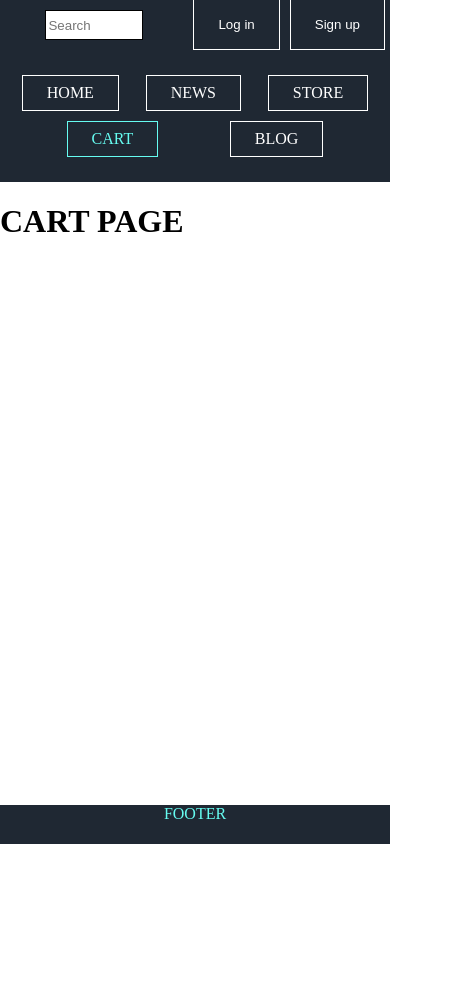
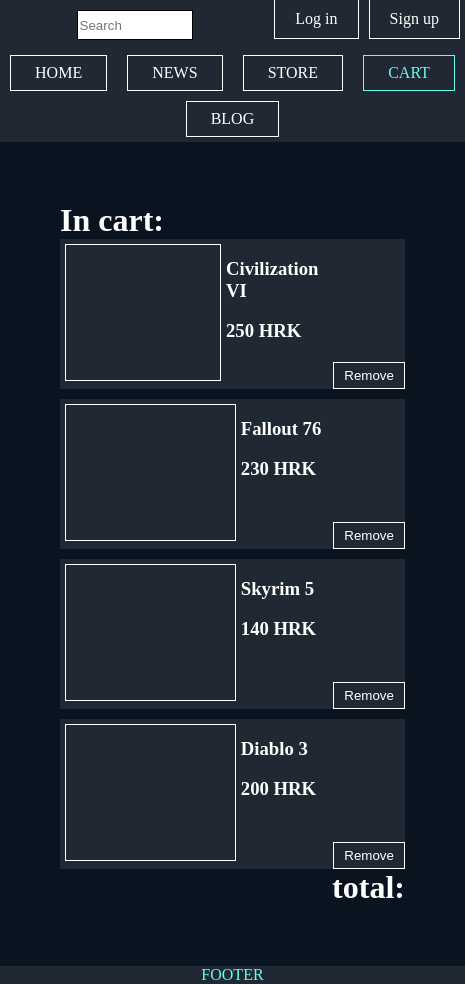
Before and after one commit to ivo011/HCI, a Gatsby site: page /cart in a window 390 px wide. Shown: the whole page, 465 px wide, since content can reach past the window. Before the commit the page ends 844 px from the top, so only its background shows below. Built offline with nearby package versions, Linux system fonts and the light colour scheme; Gatsby itself is replaced by a stand-in of ours.

Commit message:
added cartItem component and cart layout

```diff
--- a/src/components/HomeItemPage.js
+++ b/src/components/HomeItemPage.js
@@ -7,8 +7,9 @@
 import "./storeItem.css"
 import "./Modal.css"
 
+
 Modal.setAppElement('body');
-const StoreItemPage = ({productData, setButtonState, ShowNotification}) => {
+const StoreItemPage = ({productData, setButtonState}) => {
 
     const customStyles = {
         content : {
@@ -19,7 +20,6 @@
           marginRight: '-50%',
           transform: 'translate(-50%, -50%)',
           padding:'20px',
-          width:'400px',
 
         }
       };
@@ -56,7 +56,7 @@
                             <h1>{productData[0]["name"]}</h1>
                             <h3>Add {productData[0]["name"]} to cart?</h3>
                             <div className="Buttons">
-                                <button  className="ModalButton yes" onClick={()=>{setModalIsOpen(false); setButtonState(0); ShowNotification();}}>Yes</button>
+                                <button  className="ModalButton yes" onClick={()=>{setModalIsOpen(false); setButtonState(0);}}>Yes</button>
                                 <button  className="ModalButton no" onClick={()=>setModalIsOpen(false)}>No</button>
                             </div>
                           </div>
--- a/src/components/StoreItemPage.js
+++ b/src/components/StoreItemPage.js
@@ -19,7 +19,6 @@
           marginRight: '-50%',
           transform: 'translate(-50%, -50%)',
           padding:'20px',
-          width:'400px',
 
         }
       };
--- a/src/components/blog.css
+++ b/src/components/blog.css
@@ -1,11 +1,11 @@
 /* Stilovi za kontejner u kojem se nalaze novosti*/
 .blog-container{
     background-color:#0A1421;
-    /*border:1px solid orange;*/
     display:flex;
     flex-direction: column;
     align-items: center;
-    padding:30px;
+    justify-content: space-around;
+
 }
 .blog-grid{
     display:grid;
--- a/src/components/card.css
+++ b/src/components/card.css
@@ -1,6 +1,5 @@
 /* Stilovi za jednu karticu i pojedine njene elemente */
 .card{
-    border: 1px solid red;
     display:flex;
     flex-direction: column;
     margin:10px;
--- /dev/null
+++ b/src/components/cart.css
@@ -0,0 +1,53 @@
+.cart-page{
+    background-color:#0A1421;
+    display:flex;
+    flex-direction: column;
+    padding:60px;
+}
+.cart-page h1{
+    margin: 0;
+}
+.cart-grid{
+    display:grid;
+    grid-template-columns: 1fr;
+    grid-gap: 10px;
+
+}
+.cart-item{
+    width:100%;
+    height: 150px;
+    background-color:#1F2833;
+    margin:0 auto;
+    display:flex;
+    justify-content: space-between;
+
+}
+.left{
+    display: flex;
+}
+.inCart{
+    color: white;
+}
+.total{
+    align-self: flex-end;
+    color:white;
+}
+
+.cart-item-remove{
+    color:white;
+    border: 1px solid white;
+    padding:5px 10px;
+    cursor: pointer;
+    align-self: flex-end;
+
+}
+.cart-item h3{
+    color:white;
+}
+
+.cart-item-picture{
+    border: 1px solid white;
+    height:90%;
+    width:20vh;
+    margin:5px;
+}
--- /dev/null
+++ b/src/components/cartItem.js
@@ -0,0 +1,21 @@
+import React from "react"
+import './cart.css'
+
+
+const CartItem = ({name, price}) => {
+
+    return (
+        <div className="cart-item">
+            <div className="left">
+                <div className="cart-item-picture" > </div>
+                <div className="cart-item-info">
+                    <h3 className="cart-item-name" >{name}</h3>
+                    <h3 className="cart-item-price" >{price}</h3>
+                </div>
+            </div>
+            <button className="cart-item-remove" > Remove </button>
+        </div>
+     );
+}
+
+export default CartItem;
--- a/src/components/header.js
+++ b/src/components/header.js
@@ -31,8 +31,8 @@
           <Img key = {data1.allFile.edges[0].node.id} fluid = {data1.allFile.edges[0].node.childImageSharp.fluid}/>
           <SearchBox callback={callback}/>
           <ul className = "header-buttons">
-               <button ><Link to="#"><div className = "navButton">Log in</div></Link></button>
-               <button ><Link to="#"><div className = "navButton">Sign up</div></Link></button>
+               <Link to="#"><div className="Button">Log in</div></Link>
+               <Link to="#"><div className="Button">Sign up</div></Link>
           </ul>
      </div>
      )
--- a/src/components/home.js
+++ b/src/components/home.js
@@ -3,6 +3,7 @@
 import Card from "./card"
 import {useState, useEffect} from "react"
 import HomeItemPage from "../components/HomeItemPage"
+
 
 const Home = ({data}) => {
 
--- a/src/components/layout.css
+++ b/src/components/layout.css
@@ -56,10 +56,11 @@
     display:flex;
 }
 
-.header-buttons button{
+.header-buttons .Button{
     border: 1px solid white;
     border-top: none;
     margin: 0px 5px;
+    padding: 10px 20px;
 }
 .header-buttons a{
     text-decoration: none;
@@ -87,7 +88,6 @@
 }
 
 .navigation{
-
     background-color: #1F2833;
     margin:0;
     padding:0;
@@ -97,7 +97,7 @@
     align-self: center;
     display:flex;
     flex-direction: column;
-    justify-content: space-evenly;
+    justify-content: space-around;
     align-items: center;
 }
 
@@ -109,17 +109,11 @@
       height: 100%;
       width:100%;
       z-index: 100;
-      padding-top: 20px;
-      padding-bottom: 20px;
     }
     .navigation a {
-
         margin: 5px;
-
     }
 }
-
-
 
 
 button{
@@ -144,6 +138,10 @@
     color: white;
     border:1px solid white;
 }
+.navigation a:hover{
+    border:  #66FCF1 solid 1px;
+    color: #66FCF1;
+}
 
 /* Svojstva za footer na svim stranicama */
 .footer{
--- a/src/components/pagination.css
+++ b/src/components/pagination.css
@@ -9,7 +9,6 @@
     margin-bottom: 5px;
 
 }
-
 .pagination-item{
     background-color: #38424E;
     color: white;
@@ -19,3 +18,7 @@
     font-size: larger;
     cursor: pointer;
 }
+
+.pagination-item:hover{
+    border:1px solid #66FCF1;
+}
--- a/src/components/pagination.js
+++ b/src/components/pagination.js
@@ -12,7 +12,7 @@
     return (
             <ul className = "pagination">
             {pageNumbers.map(number =>
-                <div className = "pagination-item" key={number}  onClick={() => paginate(number)}> {number}</div>)}
+                <div className = "pagination-item" key={number}  onClick={() => paginate(number)}>{number}</div>)}
             </ul>
     )
 }
--- a/src/pages/cart.js
+++ b/src/pages/cart.js
@@ -1,6 +1,8 @@
 import React from "react"
 import Layout from "../components/layout"
 import SEO from "../components/seo"
+import "../components/cart.css"
+import CartItem from '../components/cartItem'
 
 const Cart = () => {
 
@@ -8,7 +10,17 @@
         <div>
             <SEO title = "Cart"/>
             <Layout layoutFilter = {0}>
-                <h1>CART PAGE</h1>
+
+                <div className="cart-page">
+                    <h1 className="inCart">In cart:</h1>
+                    <div className="cart-grid">
+                        <CartItem name={"Civilization VI"} price={"250 HRK"}/>
+                        <CartItem name={"Fallout 76"} price={"230 HRK"}/>
+                        <CartItem name={"Skyrim 5"} price={"140 HRK"}/>
+                        <CartItem name={"Diablo 3"} price={"200 HRK"}/>
+                    </div>
+                    <h1 className="total">total:</h1>
+                </div>
             </Layout>
         </div>
     )
--- a/src/pages/index.js
+++ b/src/pages/index.js
@@ -3,6 +3,7 @@
 import Layout from "../components/layout"
 import Home from "../components/home"
 import { graphql } from 'gatsby'
+
 
 const IndexPage = ({data}) => {
 
```
Also changed, not shown: src/components/Modal.css (+17 -0 lines), src/components/home.css (+34 -16 lines).
